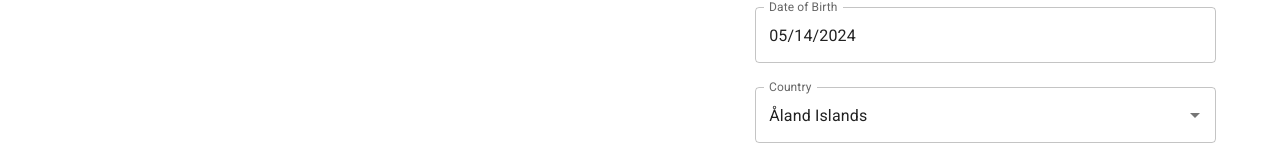
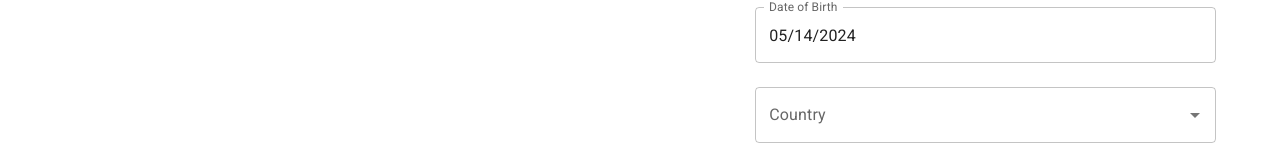
Before and after one commit to IggyPope/antique-boutique, a React (Vite) app: page /register in a window 1280 px wide. Shown: the part 411-576 px from the top of the page. Built offline with nearby package versions, Linux system fonts and the light colour scheme.

Commit message:
fix: fix the autocomplete console error

```diff
--- a/src/components/RegistrationForm/RegistrationForm.tsx
+++ b/src/components/RegistrationForm/RegistrationForm.tsx
@@ -16,7 +16,7 @@ import { LocalizationProvider } from '@mui/x-date-pickers/LocalizationProvider';
 
 import { yupResolver } from '@hookform/resolvers/yup';
 
-import {countries} from './countries';
+import { countries } from './countries';
 import { schema, FormValues } from './schema';
 
 export function RegistrationForm() {
@@ -34,7 +34,7 @@ export function RegistrationForm() {
       age: new Date(),
       email: '',
       password: '',
-      country: 'Åland Islands',
+      country: '',
     },
   });
 
@@ -50,7 +50,7 @@ export function RegistrationForm() {
     <form onSubmit={handleSubmit(onSubmit)}>
       <Box sx={{ display: 'flex', justifyContent: 'space-between', width: '100%' }}>
         <Stack direction="column" gap={3} width="40%">
-          <Typography component={'p'}> Your credentials</Typography>
+          <Typography component={'p'}>Your credentials</Typography>
           <Controller
             name="email"
             control={control}
@@ -83,7 +83,7 @@ export function RegistrationForm() {
           />
         </Stack>
         <Stack direction="column" gap={3} width="40%">
-          <Typography component={'p'}> Your personal information</Typography>
+          <Typography component={'p'}>Your personal information</Typography>
           <Controller
             name="firstName"
             control={control}
@@ -134,22 +134,23 @@ export function RegistrationForm() {
             control={control}
             rules={{ required: true }}
             render={({ field }) => (
-
               <Autocomplete
                 {...field}
                 options={countries}
                 getOptionLabel={(option) => option}
                 renderInput={(params) => (
-                    <TextField {...params} label="Country" />
+                  <TextField
+                    {...params}
+                    label="Country"
+                    inputProps={{ ...params.inputProps, autoComplete: 'none' }}
+                    error={!!errors.country}
+                    helperText={errors.country?.message}
+                  />
                 )}
-                  onChange={(_event, newValue) => {
-                    field.onChange(newValue ? newValue : '');
+                onChange={(_, newValue) => {
+                  field.onChange(newValue ?? '');
                 }}
-                  onBlur={field.onBlur}
-                  disabled={field.disabled}
                 isOptionEqualToValue={(option, value) => option === value}
-
-                {...errors.country && <FormHelperText>{errors.country.message}</FormHelperText>}
               />
             )}
           />
```
Lines whose indentation alone changed are shown as unchanged.
